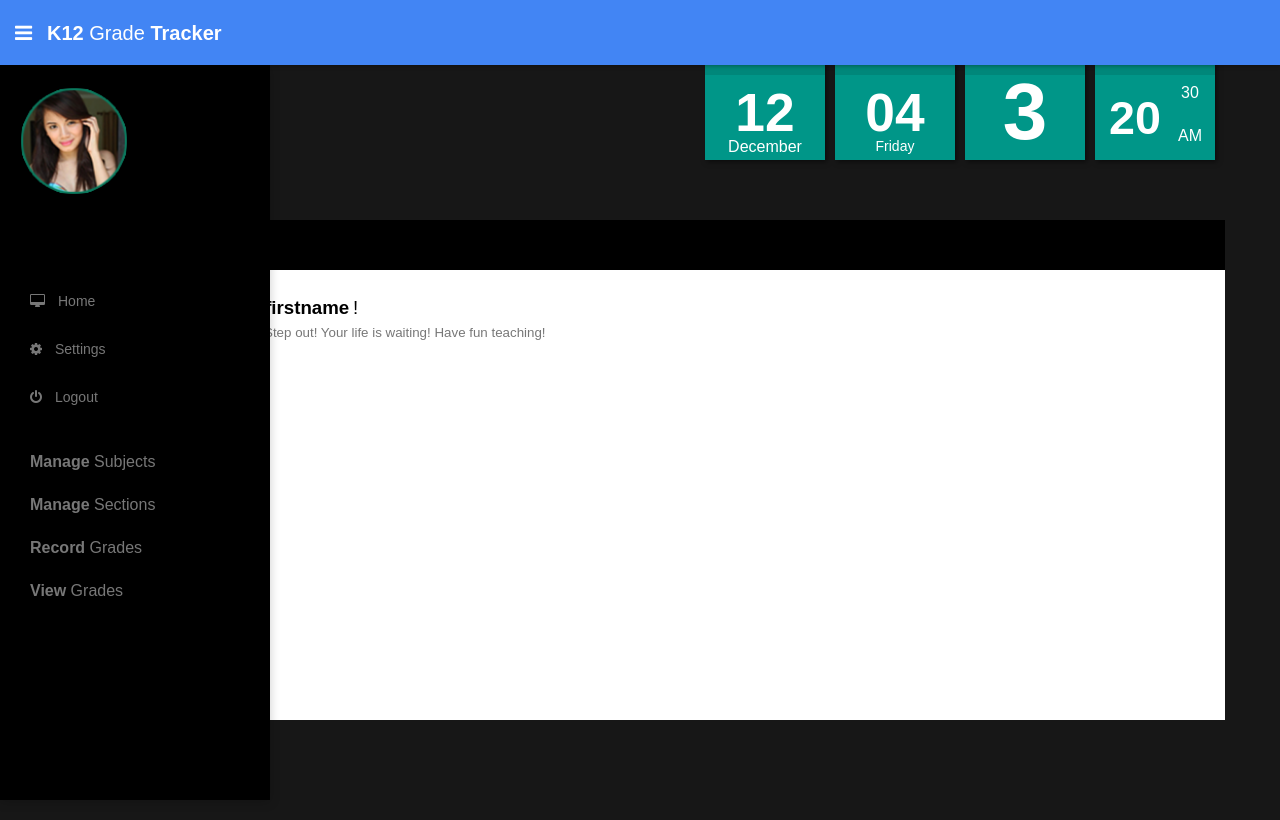
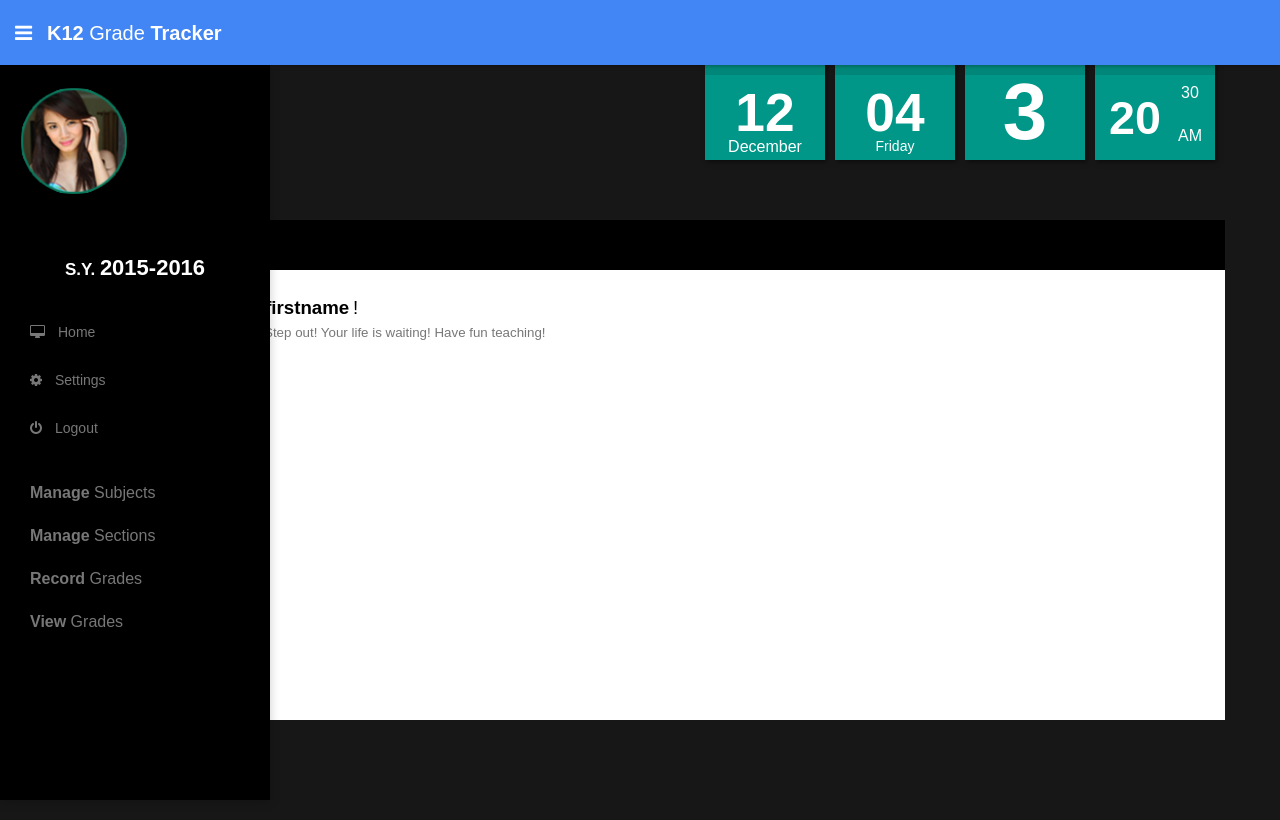
Before and after one commit to lemueljay/K12GradeTracker, a Django app: template templates/dashboard.html in a window 1280 px wide. Run offline with Django 3.2, Linux system fonts and the light colour scheme; the template is opened without the code that fills it: most values are stand-ins (such as "Sample title", 1, 10 or a date in 2020); data that the repository does not hold is empty; some libraries are stand-ins or nearby versions.

Commit message:
Add Updated School Year in Interface

```diff
--- a/static/css/dashboard.css
+++ b/static/css/dashboard.css
@@ -356,6 +356,16 @@ input[name=viewStudentsButton], input[name=viewStudentsButton]:active, input[nam
 
 #gradingword {
     -webkit-transform: translate(0px, -15px);
+}
+
+#schoolyear {
+    color: white;
+    font-size: 17px;
+    font-weight: bold;
+}
+
+#syyear {
+    font-size: 22px;
 }
 
 /** Sidebar **/
--- a/static/js/dashboard.js
+++ b/static/js/dashboard.js
@@ -10,6 +10,15 @@ function updateTime() {
     if(mm<10) {
         mm='0'+mm
     }
+
+    var schoolyear = '';
+    if(mm >= 6) {
+        schoolyear = yyyy + '-' + (parseInt(yyyy) + 1).toString();
+    } else if(mm < 6) {
+        schoolyear = (parseInt(yyyy) - 1).toString() + '-' + yyyy;
+    }
+    /* Update school year. */
+    $('#syyear').text(schoolyear);
 
     today = '';
     switch(mm) {
--- a/templates/dashboard.html
+++ b/templates/dashboard.html
@@ -211,6 +211,9 @@
                     <img class="img-circle img-responsive" src="{% static 'img/profile.png' %}" style="max-height:200px;width:130px;">
                     <div class="profile-footer">{{ fullname }}</div>
                 </div>
+                <div class="col-xs-12 text-center syyy">
+                    <span id="schoolyear">S.Y. <span id="syyear"></span></span><br>
+                </div>
                 <div class="col-xs-12 options">
                     <a id="ophome"><div><i class="fa fa-desktop"></i>Home</div></a>
                     <a data-toggle="modal" data-target="#settingsModal"><div><i class="fa fa-gear"></i>Settings</div></a>
--- a/templates/tables/subjects.html
+++ b/templates/tables/subjects.html
@@ -10,6 +10,7 @@
             <th>SUBJECT NAME</th>
             <th>SECTION NAME</th>
             <th>SUBJECT TYPE</th>
+            <th>SCHOOL YEAR</th>
             <th>ACTION</th>
         </tr>
         </thead>
@@ -34,6 +35,9 @@
                     <span class="tdtext subjecttypename">{{ subject.subject_type.name }}</span>
                 </td>
                 <td>
+
+                </td>
+                <td>
                     <i id="savebutton{{ subject.id }}" class="fa fa-save fa-2x hidden savebutton" onclick="saveSubject({{ subject.id }});"></i>
                     <i id="editbutton{{ subject.id }}" class="fa fa-edit fa-2x editbutton" onclick="editSubject({{ subject.id }});"></i>
                     <i class="fa fa-remove fa-2x" onclick="removeSubject({{ subject.id }});"></i>
```
Also changed, not shown: static/js/features/schoolyear.js (added, +8 -0 lines), db.sqlite3.
